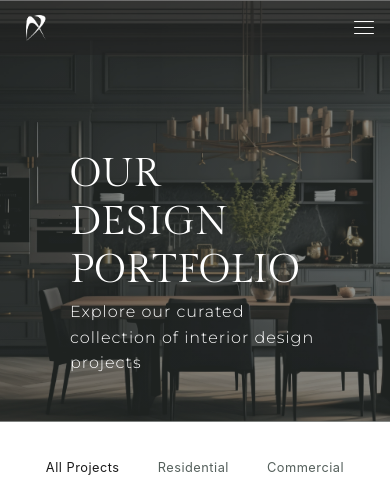
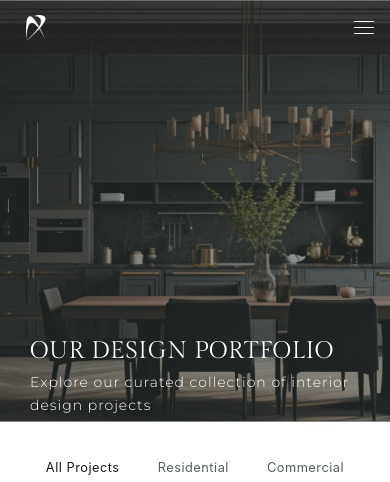
Before and after one commit to anulisba/abhis_planet_portfolio, a React (Vite) app: page /all-project in a window 390 px wide. Shown: the top 482 px of the page. Built offline with nearby package versions, Linux system fonts and the light colour scheme.

Commit message:
all project header made small

```diff
--- a/src/components/AllProject.css
+++ b/src/components/AllProject.css
@@ -99,7 +99,7 @@
 }
 
 .all-project-hero-content h1 {
-    font-size: 2.5rem;
+    font-size: 1.8rem;
     font-weight: 400;
     font-family: 'Gilda Display', serif;
     letter-spacing: 0.5px;
@@ -360,6 +360,11 @@
     .projects-grid {
         grid-template-columns: repeat(auto-fill, minmax(300px, 1fr));
     }
+
+    .all-project-hero-content {
+        margin: 20px;
+
+    }
 }
 
 @media (max-width: 768px) {
@@ -378,6 +383,21 @@
 }
 
 @media (max-width: 480px) {
+    .all-project-hero-content h1 {
+        font-size: 1.5rem;
+
+    }
+
+    .all-project-hero-content p {
+        font-size: 14px;
+
+    }
+
+    .all-project-hero-content {
+        margin: 10px;
+
+    }
+
     .filter-bar {
         padding: 30px 15px;
         gap: 8px;
```
